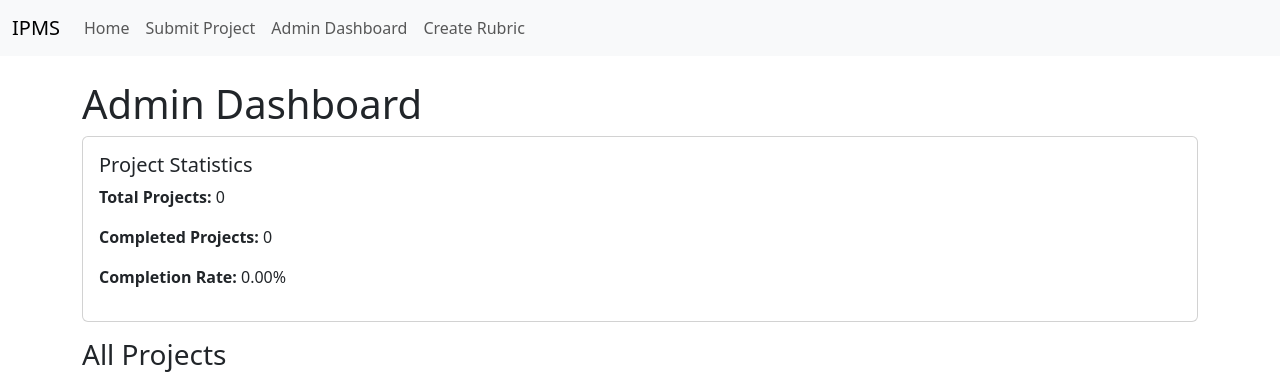
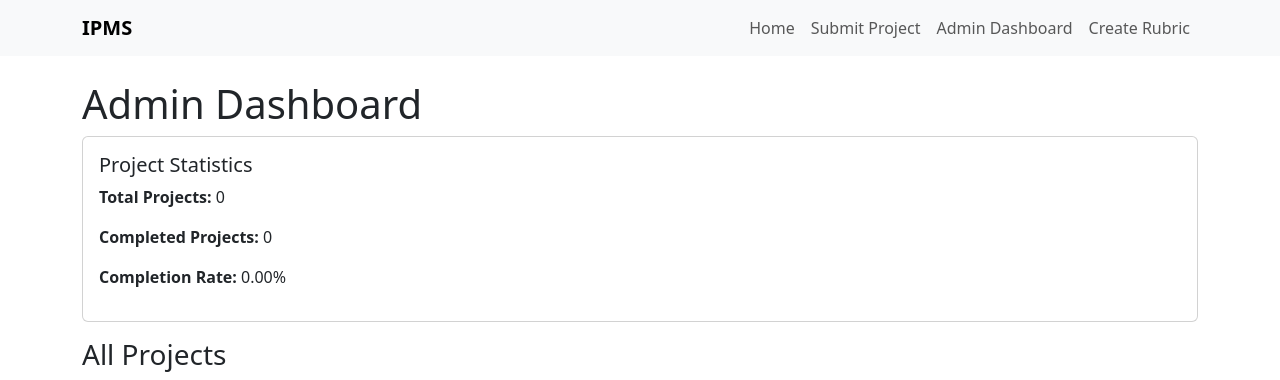
Before and after one commit to katlashylu-cpu/internship-project-management-system, a Flask app: page /admin in a window 1280 px wide. Shown: the top 380 px of the page. Run offline with Flask 3, Linux system fonts and the light colour scheme.

Commit message:
Refactor base.html for better structure and styling

```diff
--- a/templates/base.html
+++ b/templates/base.html
@@ -1,47 +1,85 @@
+
 <!DOCTYPE html>
 <html lang="en">
+
 <head>
     <meta charset="UTF-8">
     <meta name="viewport" content="width=device-width, initial-scale=1.0">
-    <title>Internship & Project Management System</title>
+
+    <title>{% block title %}Internship & Project Management System{% endblock %}</title>
+
     <link href="https://cdn.jsdelivr.net/npm/bootstrap@5.3.0/dist/css/bootstrap.min.css" rel="stylesheet">
+
     <script src="https://code.jquery.com/jquery-3.6.0.min.js"></script>
     <script src="https://cdn.jsdelivr.net/npm/bootstrap@5.3.0/dist/js/bootstrap.bundle.min.js"></script>
 </head>
+
 <body>
+
     <nav class="navbar navbar-expand-lg navbar-light bg-light">
-        <div class="container-fluid">
-            <a class="navbar-brand" href="/">IPMS</a>
-            <div class="collapse navbar-collapse">
-                <ul class="navbar-nav me-auto mb-2 mb-lg-0">
+        <div class="container">
+
+            <a class="navbar-brand fw-bold" href="{{ url_for('index') }}">
+                IPMS
+            </a>
+
+            <button class="navbar-toggler" type="button"
+                data-bs-toggle="collapse"
+                data-bs-target="#navbarMenu"
+                aria-controls="navbarMenu"
+                aria-expanded="false"
+                aria-label="Toggle navigation">
+
+                <span class="navbar-toggler-icon"></span>
+            </button>
+
+            <div class="collapse navbar-collapse" id="navbarMenu">
+
+                <ul class="navbar-nav ms-auto">
+
                     <li class="nav-item">
                         <a class="nav-link" href="{{ url_for('index') }}">Home</a>
                     </li>
+
                     <li class="nav-item">
                         <a class="nav-link" href="{{ url_for('submit_project') }}">Submit Project</a>
                     </li>
+
                     <li class="nav-item">
                         <a class="nav-link" href="{{ url_for('admin_dashboard') }}">Admin Dashboard</a>
                     </li>
+
                     <li class="nav-item">
                         <a class="nav-link" href="{{ url_for('create_rubric') }}">Create Rubric</a>
                     </li>
+
                 </ul>
             </div>
         </div>
     </nav>
-    <div class="container mt-4">
+
+    <main class="container mt-4">
+
         {% with messages = get_flashed_messages(with_categories=true) %}
             {% if messages %}
                 {% for category, message in messages %}
                     <div class="alert alert-{{ category }} alert-dismissible fade show" role="alert">
+
                         {{ message }}
-                        <button type="button" class="btn-close" data-bs-dismiss="alert"></button>
+
+                        <button type="button" class="btn-close"
+                            data-bs-dismiss="alert"
+                            aria-label="Close">
+                        </button>
+
                     </div>
                 {% endfor %}
             {% endif %}
         {% endwith %}
+
         {% block content %}{% endblock %}
-    </div>
+
+    </main>
+
 </body>
 </html>
```
